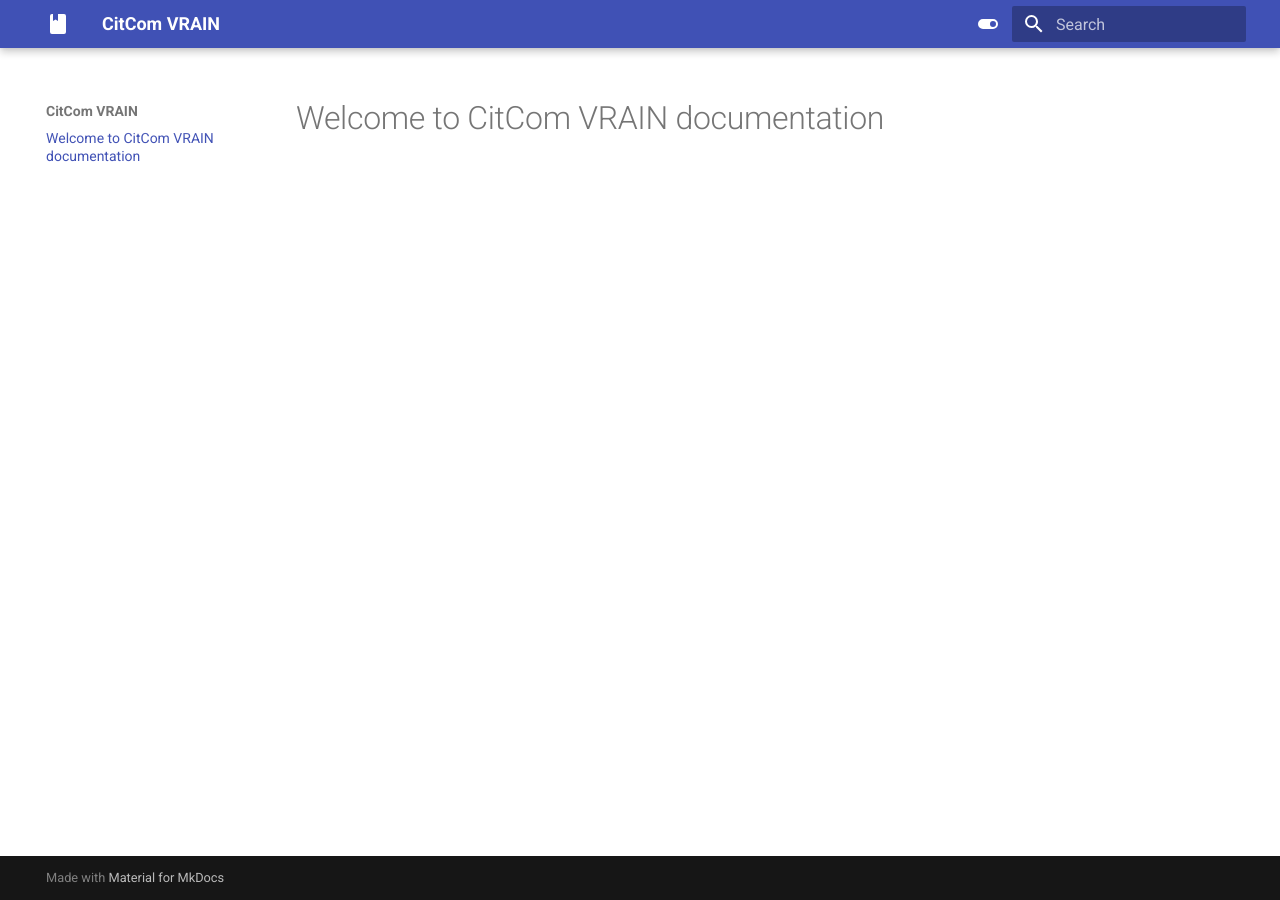
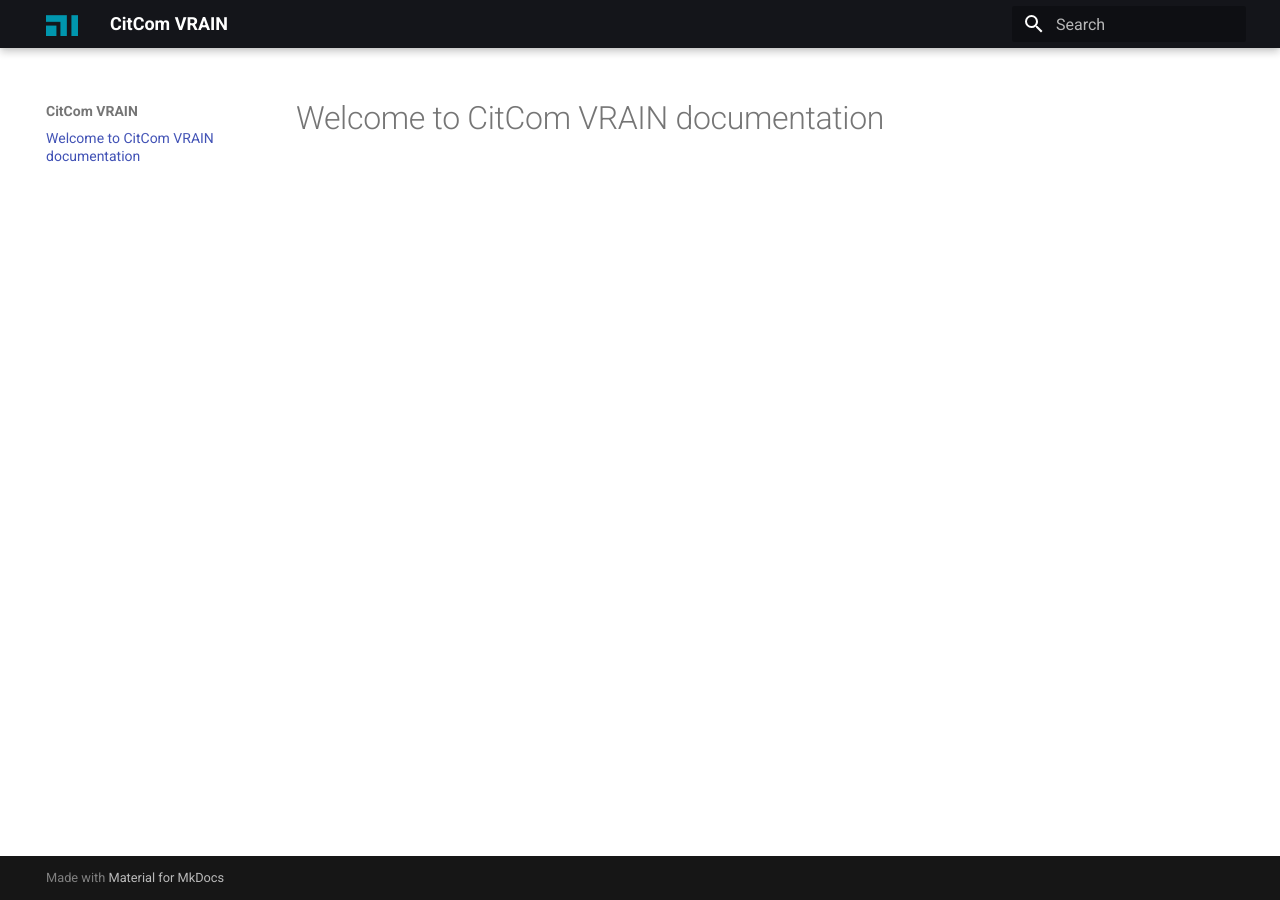
Before and after one commit to riseupalex/CitComAI-Hub.github.io, an MkDocs documentation site: the page built from docs/index.md, in a window 1280 px wide. Built offline with MkDocs 1.6.1 and Material for MkDocs 9.7.7, drawn with Linux system fonts in a browser that asks for light colours.

Commit message:
Update theme

```diff
--- a/mkdocs.yml
+++ b/mkdocs.yml
@@ -3,23 +3,13 @@ site_url: https://citcom-vrain.github.io
 site_dir: public
 theme:
   name: material
-  icon:
-    logo: material/book
+  logo: assets/logo.png
+  favicon: assets/logo.png
   features:
     - content.code.copy
     - navigation.sections
   palette:
-    # Palette toggle for light mode
-    - scheme: default
-      toggle:
-        icon: material/toggle-switch
-        name: Switch to dark mode
-
-    # Palette toggle for dark mode
-    - scheme: slate
-      toggle:
-        icon: material/toggle-switch-off-outline
-        name: Switch to light mode
+  - primary: black
 markdown_extensions:
   - def_list
   - attr_list
```
